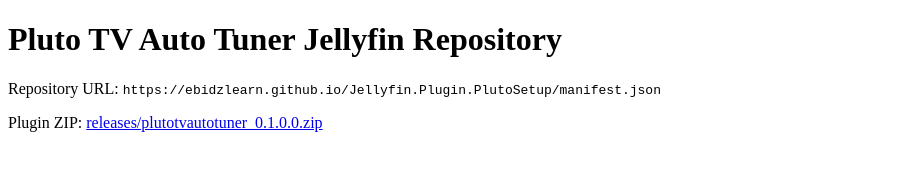
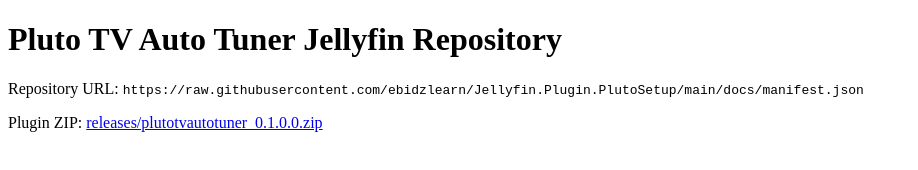
Before and after one commit to ebidzlearn/Jellyfin.Plugin.PlutoSetup, a plain HTML site: page docs/index.html in a window 1280 px wide. Shown: the whole page, without its empty margins (0-918 px from the left). Drawn offline with Linux system fonts and the light colour scheme.

Commit message:
Use Jellyfin 10.11 ABI manifest

```diff
--- a/docs/index.html
+++ b/docs/index.html
@@ -6,7 +6,7 @@
 </head>
 <body>
   <h1>Pluto TV Auto Tuner Jellyfin Repository</h1>
-  <p>Repository URL: <code>https://ebidzlearn.github.io/Jellyfin.Plugin.PlutoSetup/manifest.json</code></p>
+  <p>Repository URL: <code>https://raw.githubusercontent.com/ebidzlearn/Jellyfin.Plugin.PlutoSetup/main/docs/manifest.json</code></p>
   <p>Plugin ZIP: <a href="releases/plutotvautotuner_0.1.0.0.zip">releases/plutotvautotuner_0.1.0.0.zip</a></p>
 </body>
 </html>
```
Also changed, not shown: repository/index.html (+1 -1 lines), docs/manifest.json, manifest.json, repository/manifest.json, 10 other files.
